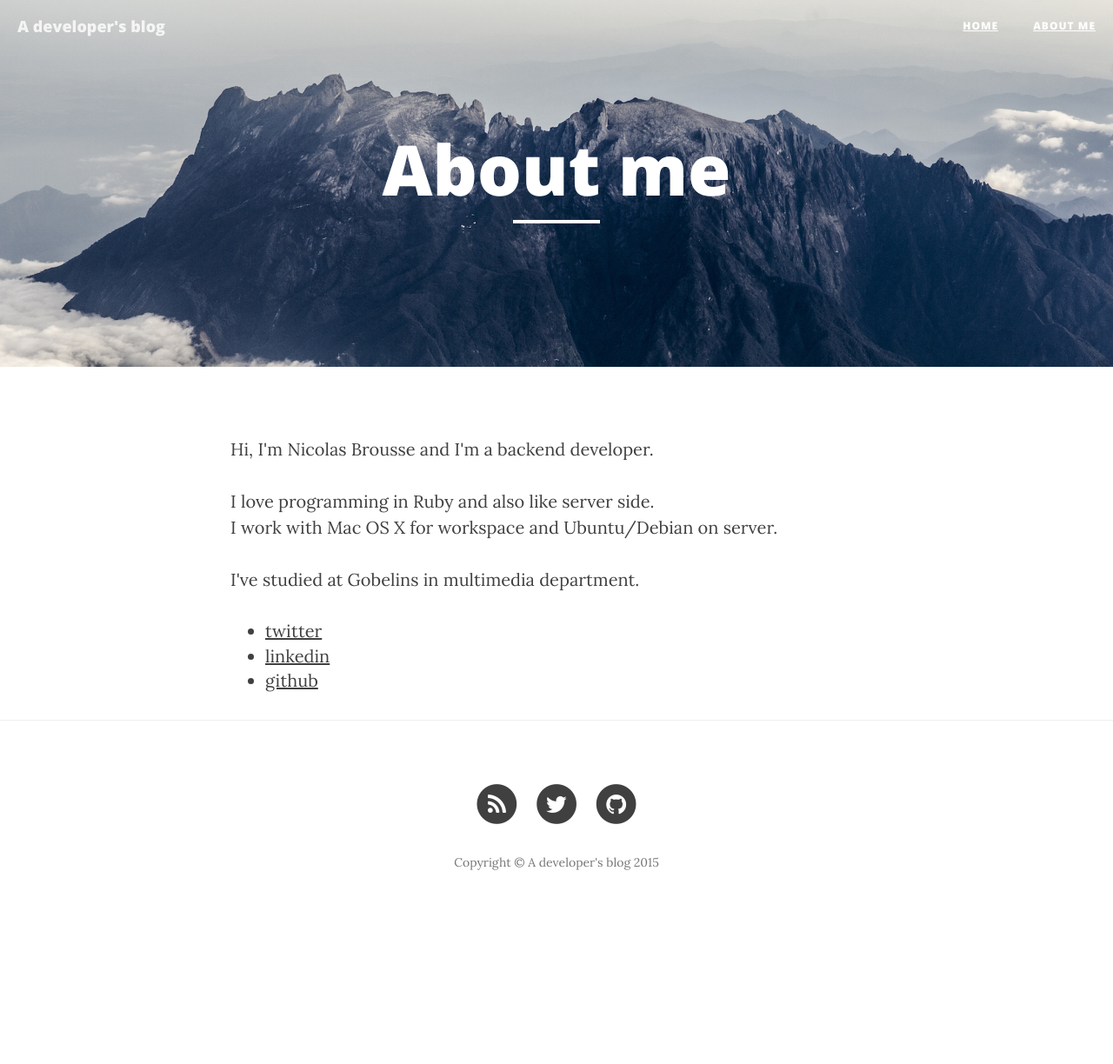
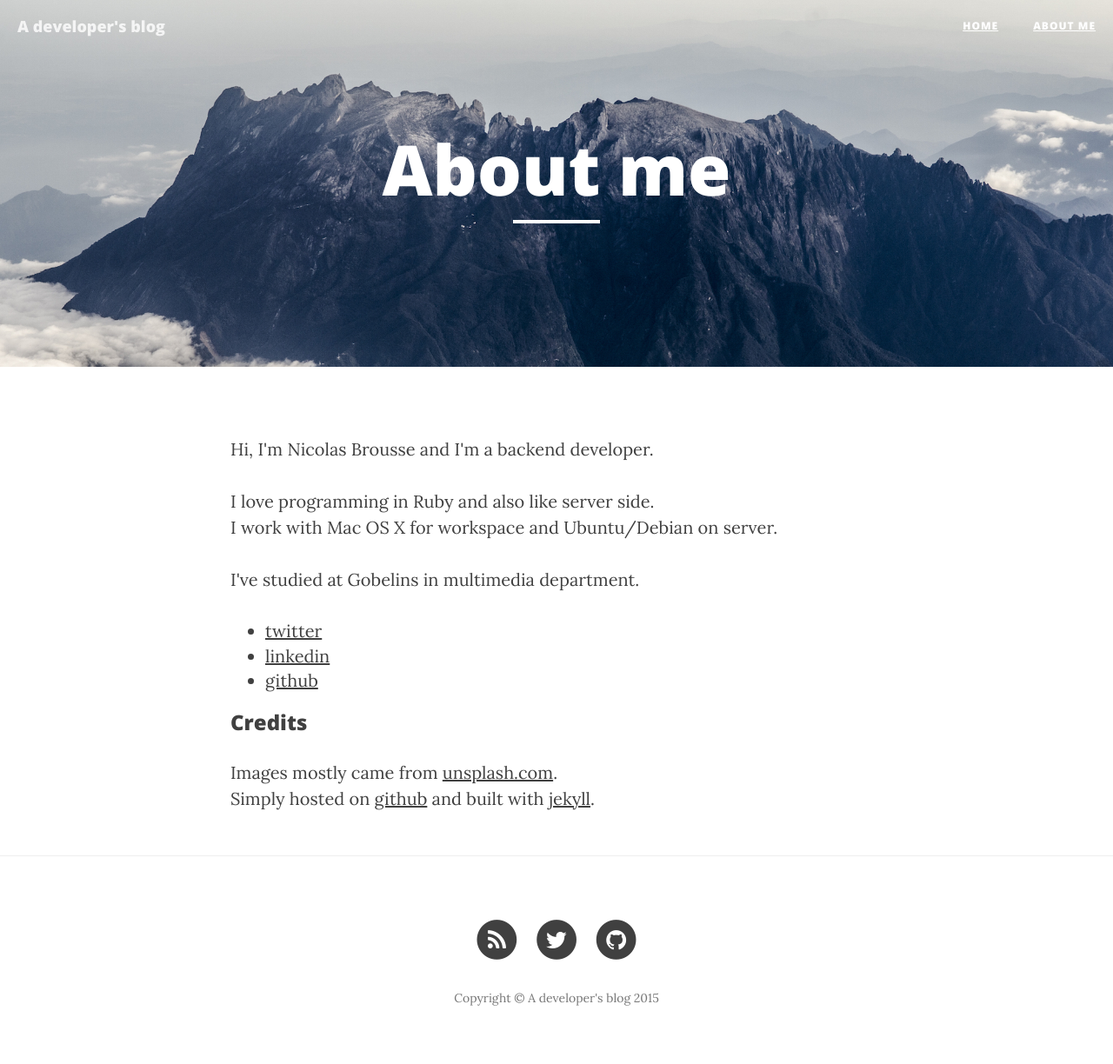
Before and after one commit to nicolas-brousse/blog.nicolas-brousse.fr, a Jekyll site: the page built from about.html, in a window 1280 px wide. Shown: the whole page at 87% size. Built offline with Jekyll 4.4.1, drawn with Linux system fonts in a browser that asks for light colours; nearby versions of some CDN libraries; before the commit the page ends 1068 px from its top, so only the background shows below that.

Commit message:
Add credits into about page

```diff
--- a/about.html
+++ b/about.html
@@ -16,3 +16,9 @@ I work with Mac OS X for workspace and Ubuntu/Debian on server.</p>
   <li><a href="https://linkedin.com/in/nclbr">linkedin</a></li>
   <li><a href="https://github.com/nicolas-brousse">github</a></li>
 </ul>
+
+
+<h3>Credits</h3>
+
+<p>Images mostly came from <a href="http://unsplash.com">unsplash.com</a>.<br>
+Simply hosted on <a href="http://github.com">github</a> and built with <a href="http://jekyllrb.com">jekyll</a>.</p>
```
